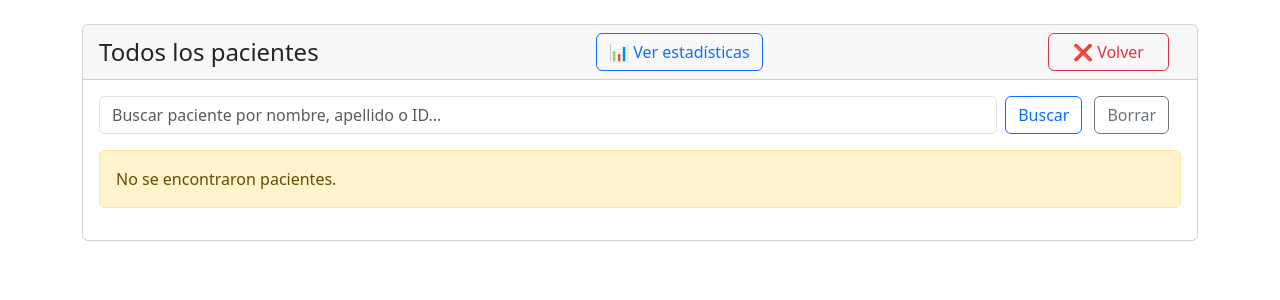
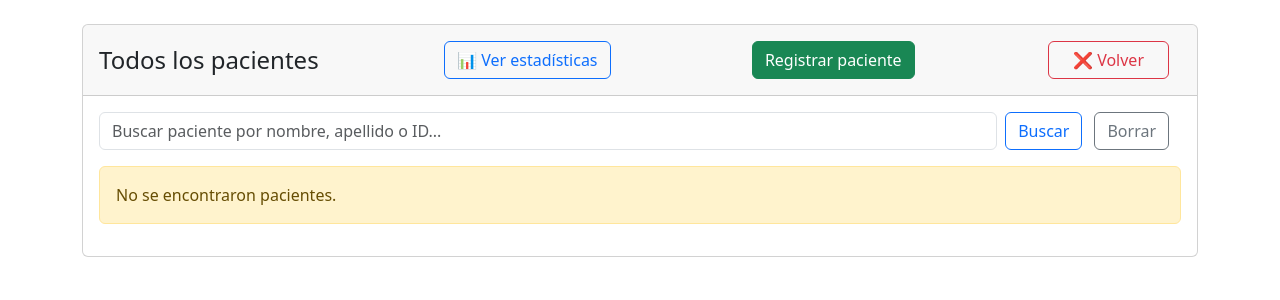
Before and after one commit to YNatashaMerazG/apnea_app, a Django app: template apneasueno/templates/paginas/pacientes/todos_los_pacientes.html in a window 1280 px wide. Shown: the part 56-356 px from the top of the page. Run offline with Django 3.2, Linux system fonts and the light colour scheme; the template is opened without the code that fills it, so the values that code supplies are empty.

Commit message:
Nuevo boton registrar paciente en todos_los_pacientes.html

```diff
--- a/apneasueno/templates/paginas/pacientes/todos_los_pacientes.html
+++ b/apneasueno/templates/paginas/pacientes/todos_los_pacientes.html
@@ -10,6 +10,7 @@
     <div class="card-header d-flex justify-content-between align-items-center">
         <h4 class="mb-0">Todos los pacientes</h4>
             <a class="btn btn-outline-primary me-2" href="{% url 'graficas' %}">📊 Ver estadísticas</a>
+            <a href="{% url 'paciente_login' %}" class="btn btn-success m-2">Registrar paciente</a>
             <a class="btn btn-outline-danger px-4" href="{% url 'inicio' %}">❌ Volver</a>
     </div>
 
```
